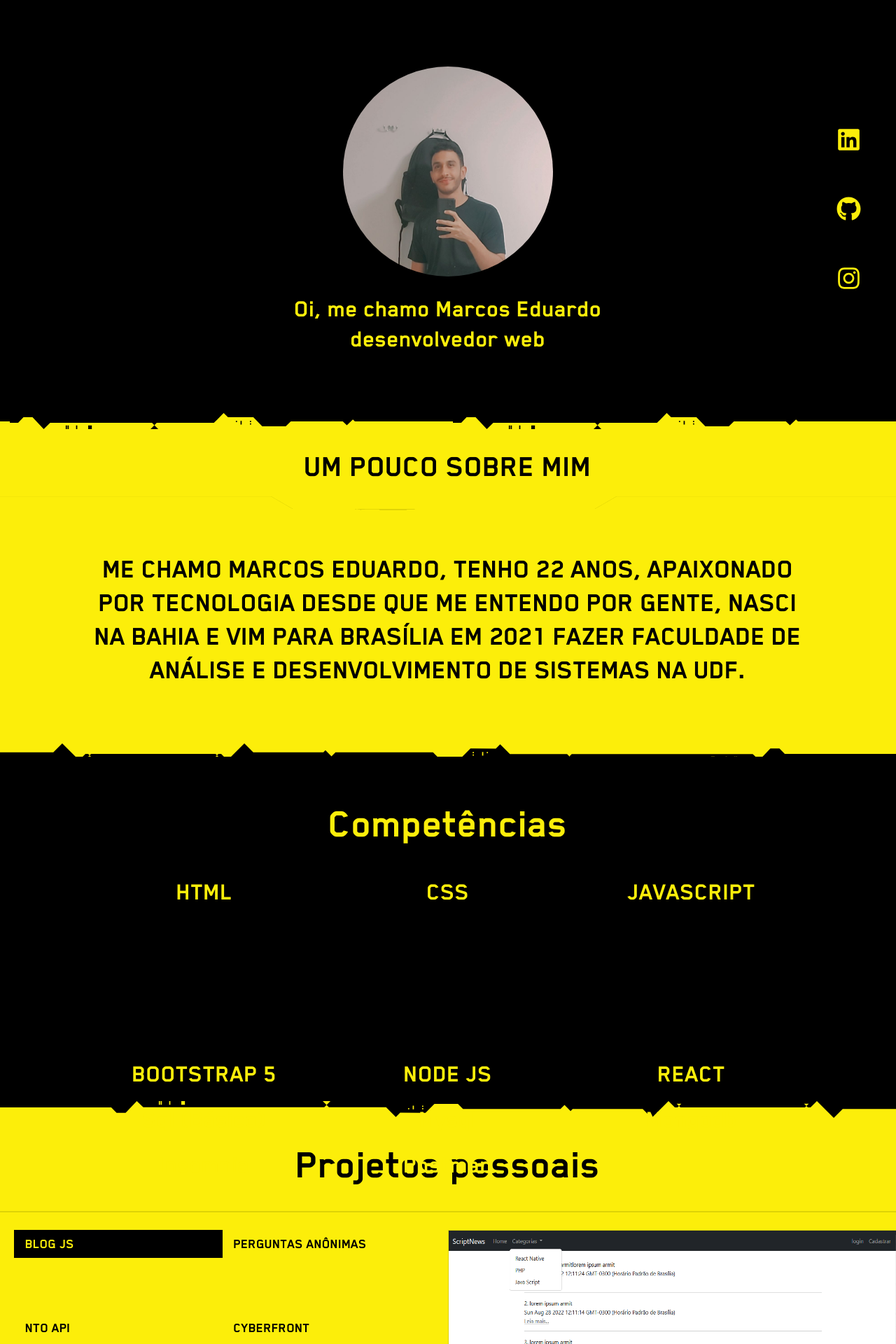
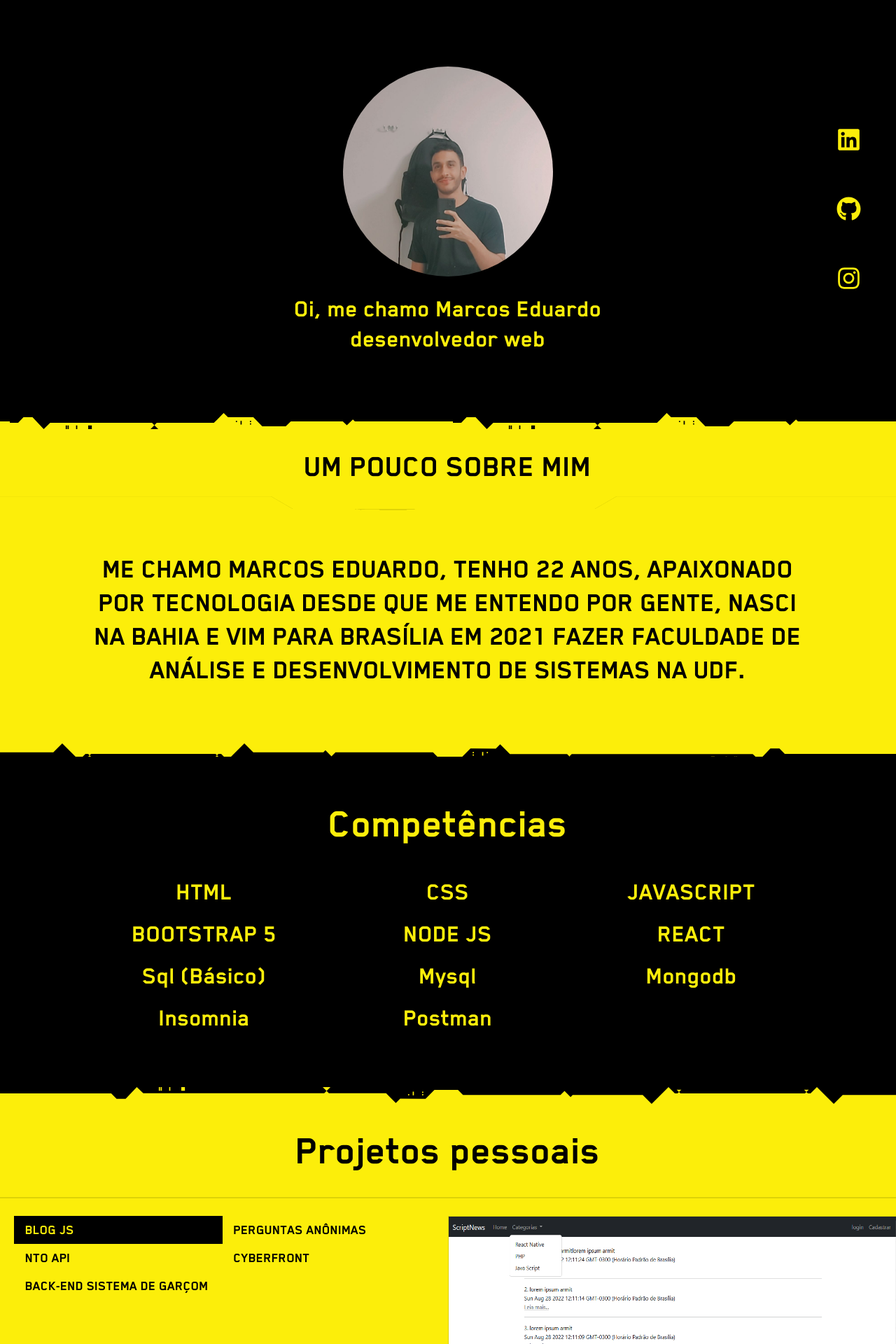
Before and after one commit to DevMarcosEd/cyberFolio, a React (Create React App) app: page / in a window 1280 px wide. Shown: the top 1920 px of the page at 70% size. Built offline with nearby package versions, Linux system fonts and the light colour scheme.

Commit message:
corrigido bug grid google chrome

```diff
--- a/src/components/Projetos/style.css
+++ b/src/components/Projetos/style.css
@@ -50,7 +50,7 @@
 .list {
     display: grid;
     justify-content: center;
-    grid: 100% / 1fr 1fr;
+    grid: 40px / 1fr 1fr;
     width: 50%;
 }
 
--- a/src/components/Skills/style.css
+++ b/src/components/Skills/style.css
@@ -30,7 +30,7 @@
     max-width: 100%;
     flex-wrap: wrap;
     display: grid;
-    grid: 100% / 1fr 1fr 1fr;
+    grid: 40px / 1fr 1fr 1fr;
     gap: 20px;
     position: relative;
 }
@@ -38,7 +38,7 @@
 .content-skills p {
     text-align: center;
     width: 100%;
-    height: 45px;
+    height: 40px;
     font-size: 36px;
     font-family: Blender;
     user-select: none;
```
